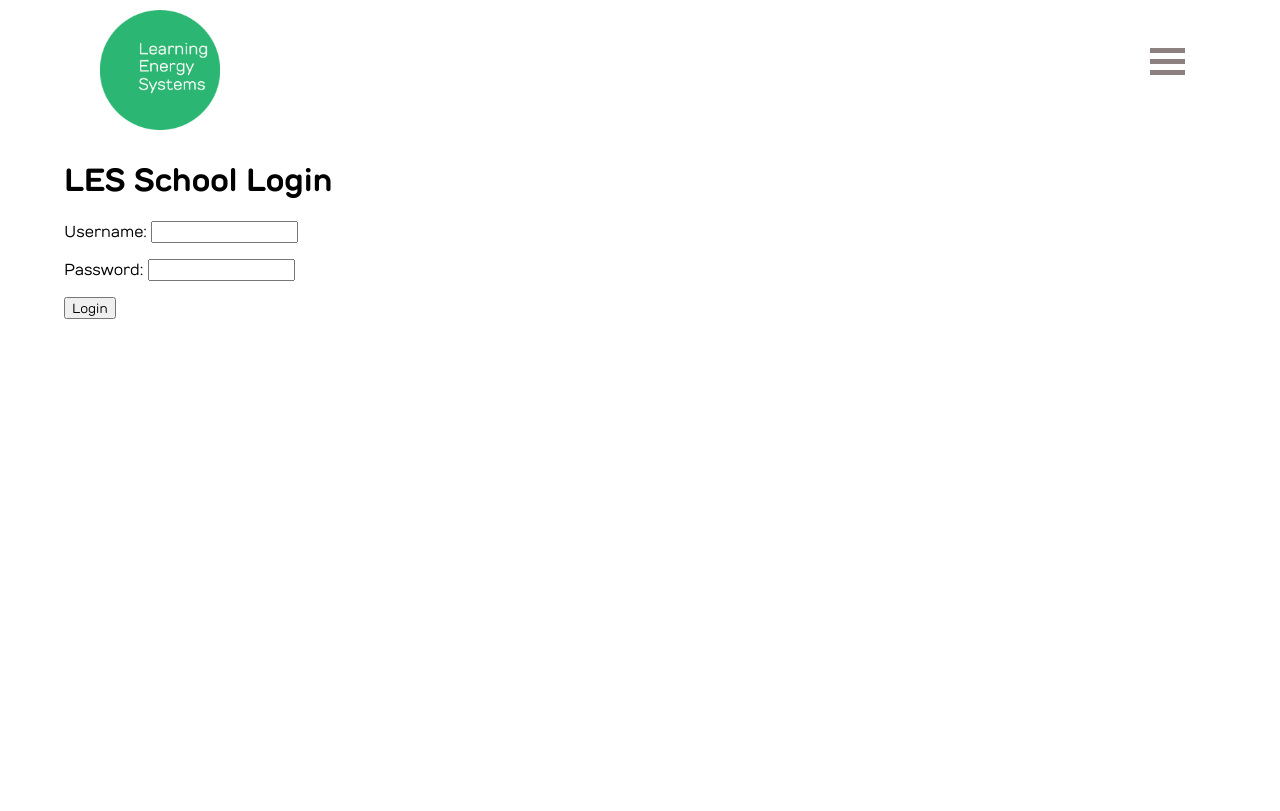
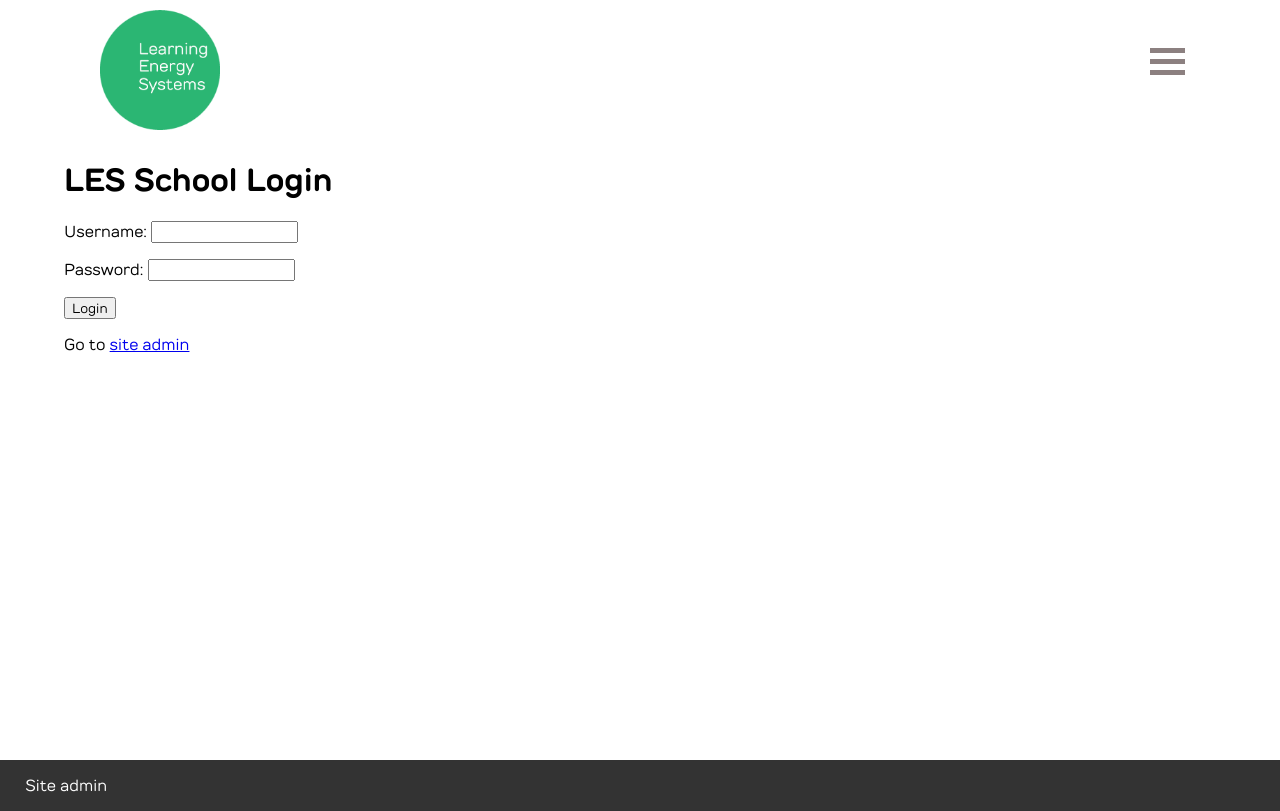
Before and after one commit to Edinburgh-College-of-Art/learning-energy-systems-v2, a Django app: page /login/ in a window 1280 px wide. Before the commit the page ends 319 px from the top, so only its background shows below. Run offline with Django 3.2, Linux system fonts and the light colour scheme; some libraries are stand-ins or nearby versions.

Commit message:
customise logout and add footer

```diff
--- a/LES/templates/base_template.html
+++ b/LES/templates/base_template.html
@@ -21,6 +21,7 @@
 {% block head %}{% endblock %}
 </head>
 <body>
+<div class="content-wrapper">
 
 <nav id="header" class="full-width">
   <div id="" class="container">
@@ -72,7 +73,13 @@
   </nav>
 </div>
 
-<div class="footer">
+</div>
+<div class="footer container">
+  <div class="row">
+  <div class="col-12">
+    <a href="/admin">Site admin</a>
+  </div>
+  </div>
 </div>
 </body>
 </html>
--- a/core/static/css/shared.css
+++ b/core/static/css/shared.css
@@ -44,7 +44,6 @@ html, body {
   width: 100%;
   margin: 0;
   padding: 0;
-  overflow: hidden;
 }
 
 /* UTILITY CLASSES */
@@ -165,6 +164,22 @@ div.overlay {
 #overlay-menu nav ul li { margin-bottom: 2vh; }
 #overlay-menu nav ul li.smaller { padding-left:2px; }
 
+/* FOOTER */
+div.content-wrapper {
+  min-height:95%;
+  position:relative;
+}
+
+div.footer {
+  bottom: 0px;
+  background-color: #333;
+  width: 100%;
+  padding: 1vh 0vh;
+  color: white;
+}
+
+div.footer a { color:white; text-decoration: none; }
+div.footer a:hover { color: wheat; }
 /* SIMPLE GRID */
 
 .container {
--- a/core/templates/registration/login.html
+++ b/core/templates/registration/login.html
@@ -13,8 +13,9 @@
   <form method="post">
     {% csrf_token %}
     {{ form.as_p }}
-    <button class="button1" type="submit">Login</button>
+    <button class="btn" type="submit">Login</button>
   </form>
+  <p>Go to <a href="/admin">site admin</a></p>
 </div>
 
 {% endblock %}
```
Also changed, not shown: core/templates/registration/logged_out.html (added, +11 -0 lines), core/templates/registration/logout.html (deleted, +0 -7 lines).
